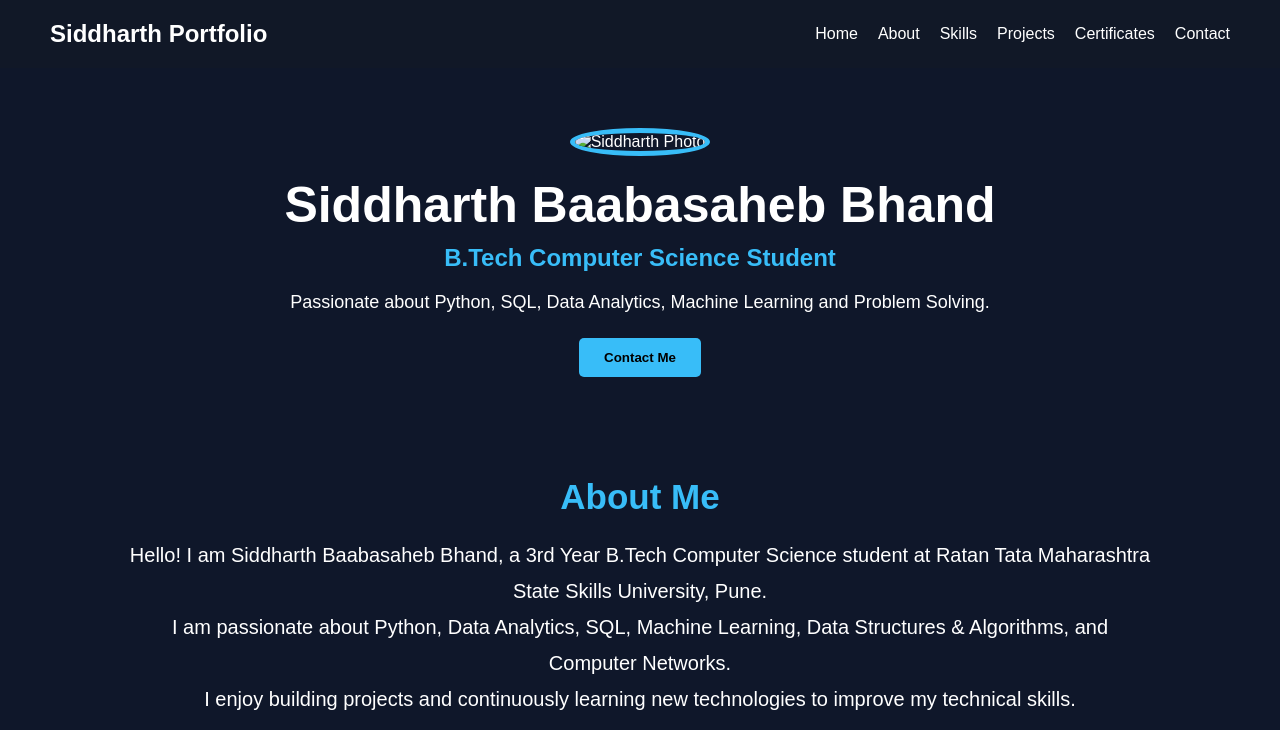
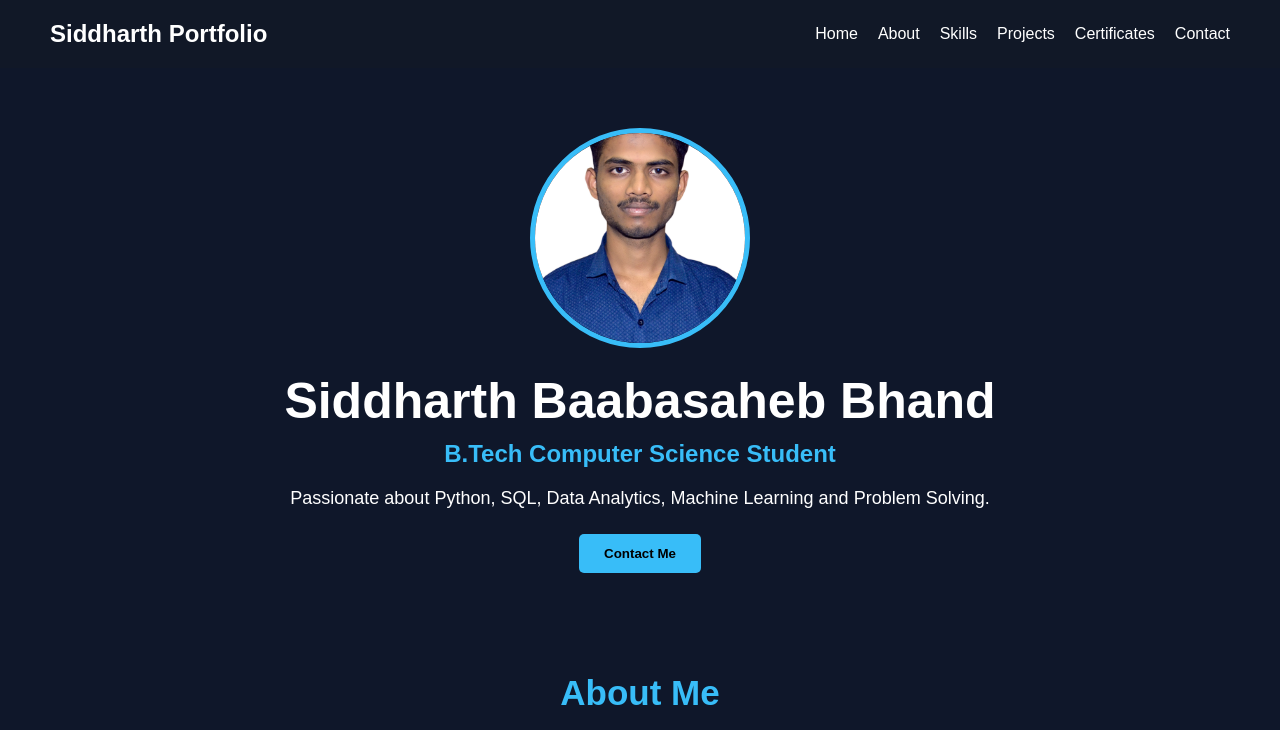
Before and after one commit to siddharthbhand/portfolio, a plain HTML site: page index.html in a window 1280 px wide. Shown: the top 730 px of the page. Drawn offline with Linux system fonts and the light colour scheme.

Commit message:
Update index.html

```diff
--- a/index.html
+++ b/index.html
@@ -24,8 +24,7 @@
     <!-- Hero Section -->
     <section class="hero">
 
-        <img src="../Photo/profile.jpg" alt="Siddharth Photo" class="profile-img">
-
+       <img src="profile.jpg" alt="Siddharth Photo" class="profile-img">
         <h1>Siddharth Baabasaheb Bhand</h1>
 
         <h2>B.Tech Computer Science Student</h2>
```
